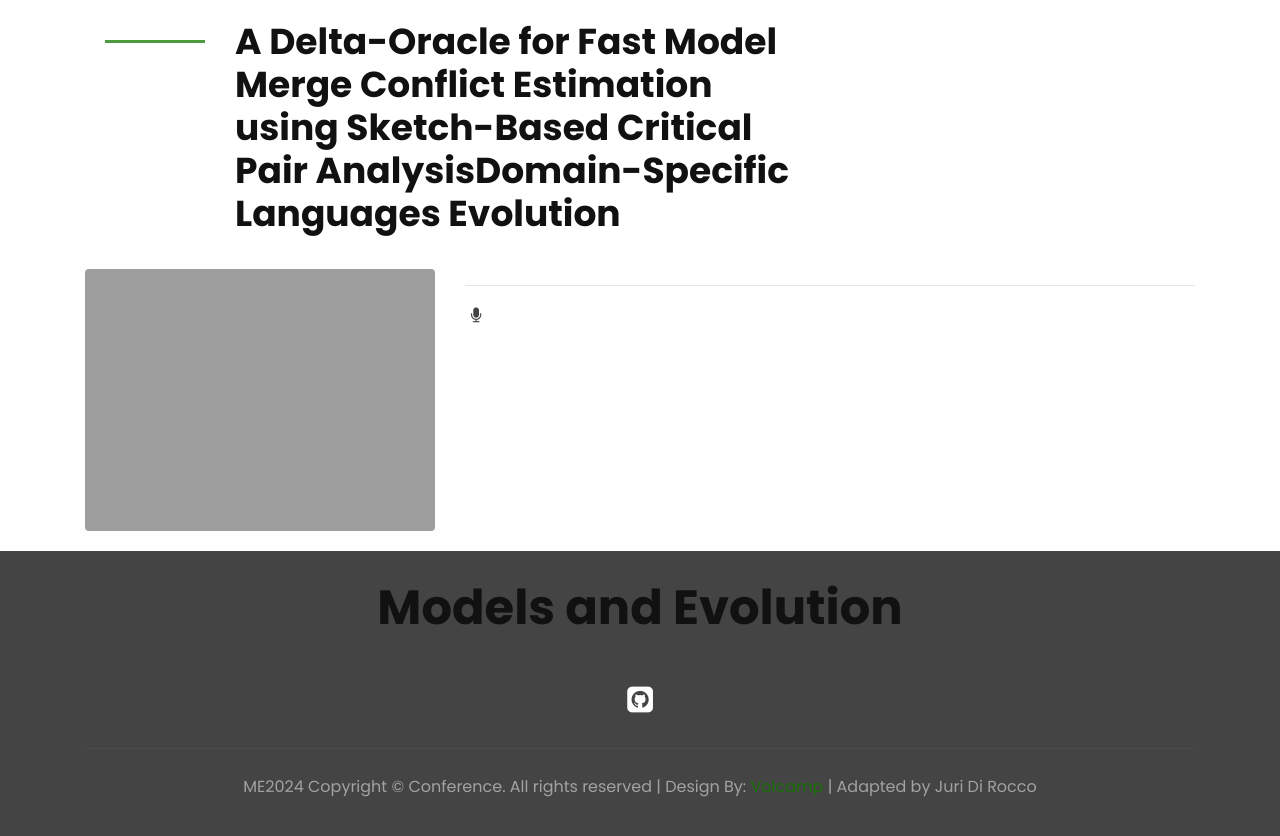
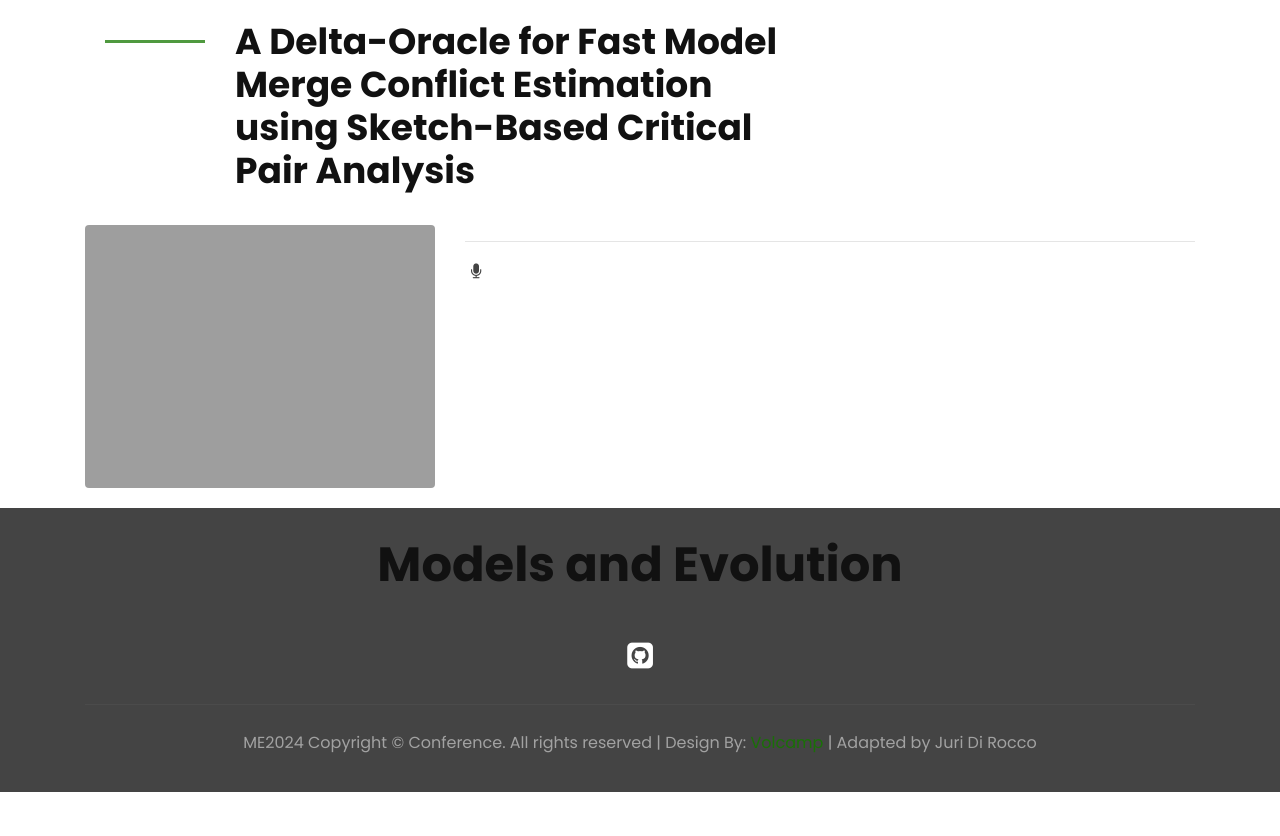
Before and after one commit to models-and-evolution/models-and-evolution2024.github.io, a Jekyll site: the page built from _speakers/7.md, in a window 1280 px wide. Shown: the part 405-1241 px from the top of the page. Built offline with Jekyll 4.4.1, drawn with Linux system fonts in a browser that asks for light colours.

Commit message:
Update 7.md
typo correction in the title

```diff
--- a/_speakers/7.md
+++ b/_speakers/7.md
@@ -1,5 +1,5 @@
 ---
-  title: A Delta-Oracle for Fast Model Merge Conflict Estimation using Sketch-Based Critical Pair AnalysisDomain-Specific Languages Evolution
+  title: A Delta-Oracle for Fast Model Merge Conflict Estimation using Sketch-Based Critical Pair Analysis
   abstract: Conflicting changes are a major challenge in branch-based development and modeling. State-of-the-art research proposes continuous analysis via attempted three-way merges to find potential merge conflicts early on. These approaches are computation-heavy due to the necessity of comparing all variant combinations, ideally for each change. Thus, such approaches are infeasible for large models. This work proposes a conflict approximation algorithm (oracle) for quick feedback. A modeling tool can track each collaborator’s changes in delta sequences. The oracle approximates conflicts using critical pair analysis on these delta sequences, providing a quick feedback loop. The oracle is paired with a classical slow-but-precise full model comparison algorithm, which is run occasionally to validate the oracle’s results. This work contributes the Sketch-based Critical Pair Analysis (SCPA) approach for fast merge conflict estimation. SCPA’s runtime depends only on the number of changes and not the model size. We evaluate SCPA against EMFCompare in different simulated model evolution scenarios. We found that for the investigated model sizes, SCPA is faster by a magnitude while the number of found conflicts strongly correlates with EMFCompare.
   twitter: none
   presenter: TBA
```
